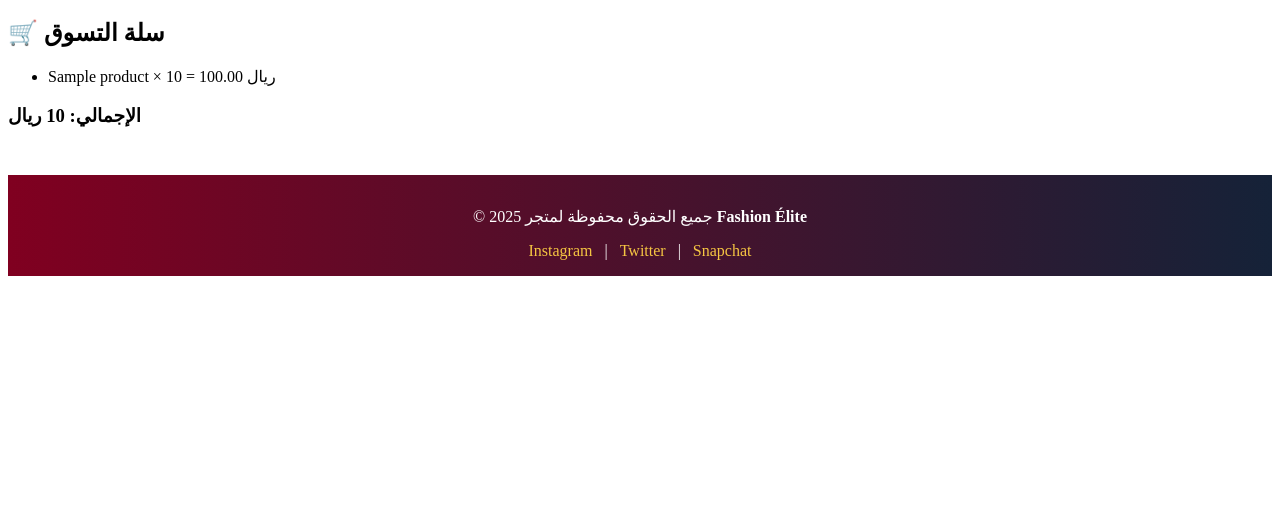
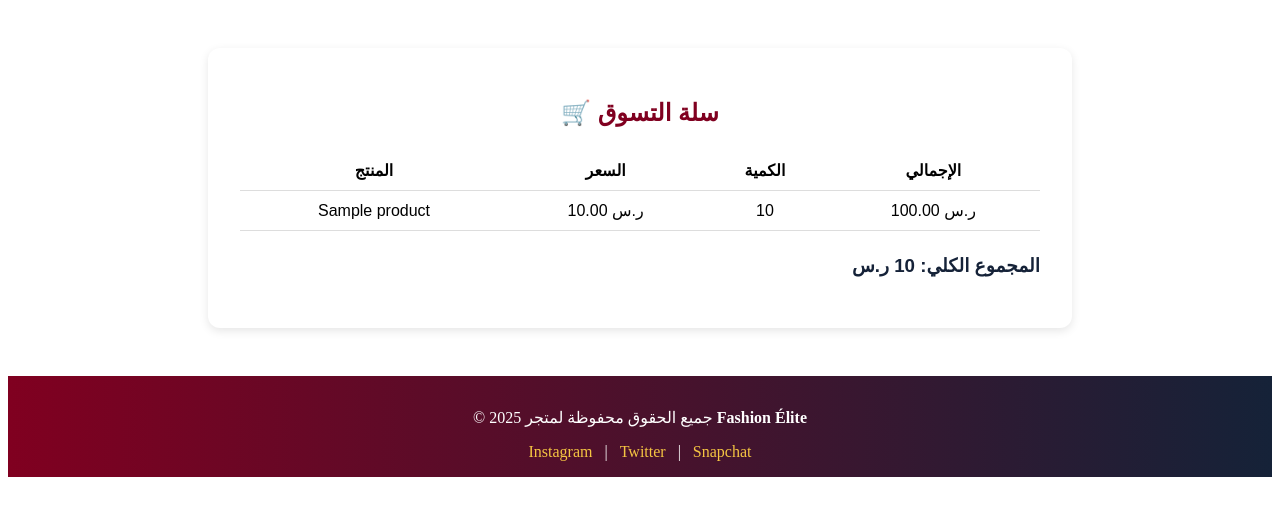
Before and after one commit to amnah1438/myproject10, a Django app: template templates/cart-templates/detail.html in a window 1280 px wide. Shown: the part 113-629 px from the top of the page. Run offline with Django 5.2, Linux system fonts and the light colour scheme; tables that the repository leaves empty hold one stand-in row (values such as "Sample post"); the template is opened without the code that fills it: values that come from a table or form of the project are taken from there, most other values are stand-ins (such as "Sample title", 1, 10 or a date in 2020).

Commit message:
تعديل تامبلت السله

```diff
--- a/templates/cart-templates/detail.html
+++ b/templates/cart-templates/detail.html
@@ -1,18 +1,79 @@
+<!-- ==============================
+📄 /templates/cart-templates/cart_detail.html
+============================== -->
 {% include 'header.html' %}
 
-<main class="cart-page">
+<main class="cart-container">
   <h2>🛒 سلة التسوق</h2>
 
   {% if items %}
-    <ul>
-      {% for item in items %}
-        <li>{{ item.product.name }} × {{ item.quantity }} = {{ item.get_total_price }} ريال</li>
-      {% endfor %}
-    </ul>
-    <h3>الإجمالي: {{ total }} ريال</h3>
+    <table class="cart-table">
+      <thead>
+        <tr>
+          <th>المنتج</th>
+          <th>السعر</th>
+          <th>الكمية</th>
+          <th>الإجمالي</th>
+        </tr>
+      </thead>
+      <tbody>
+        {% for item in items %}
+          <tr>
+            <td>{{ item.product.name }}</td>
+            <td>{{ item.product.price }} ر.س</td>
+            <td>{{ item.quantity }}</td>
+            <td>{{ item.get_total_price }} ر.س</td>
+          </tr>
+        {% endfor %}
+      </tbody>
+    </table>
+
+    <h3 class="total">المجموع الكلي: {{ total }} ر.س</h3>
   {% else %}
-    <p>السلة فارغة.</p>
+    <p class="empty">😔 لا توجد منتجات في السلة حالياً.</p>
   {% endif %}
 </main>
 
 {% include 'footer.html' %}
+
+<style>
+.cart-container {
+  max-width: 800px;
+  margin: 3rem auto;
+  background: #fff;
+  padding: 2rem;
+  border-radius: 12px;
+  box-shadow: 0 3px 10px rgba(0,0,0,0.1);
+  font-family: "Cairo", sans-serif;
+}
+
+.cart-container h2 {
+  text-align: center;
+  color: #800020;
+}
+
+.cart-table {
+  width: 100%;
+  border-collapse: collapse;
+  margin-top: 1.5rem;
+}
+
+.cart-table th, .cart-table td {
+  padding: 10px;
+  border-bottom: 1px solid #ddd;
+  text-align: center;
+}
+
+.total {
+  text-align: right;
+  margin-top: 1.5rem;
+  color: #152238;
+  font-weight: bold;
+}
+
+.empty {
+  text-align: center;
+  color: gray;
+  font-size: 1.1rem;
+}
+</style>
```
